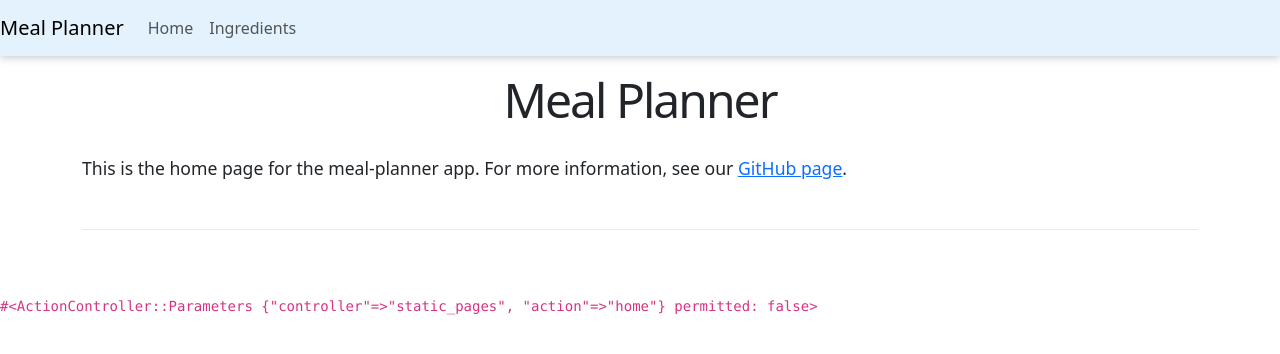
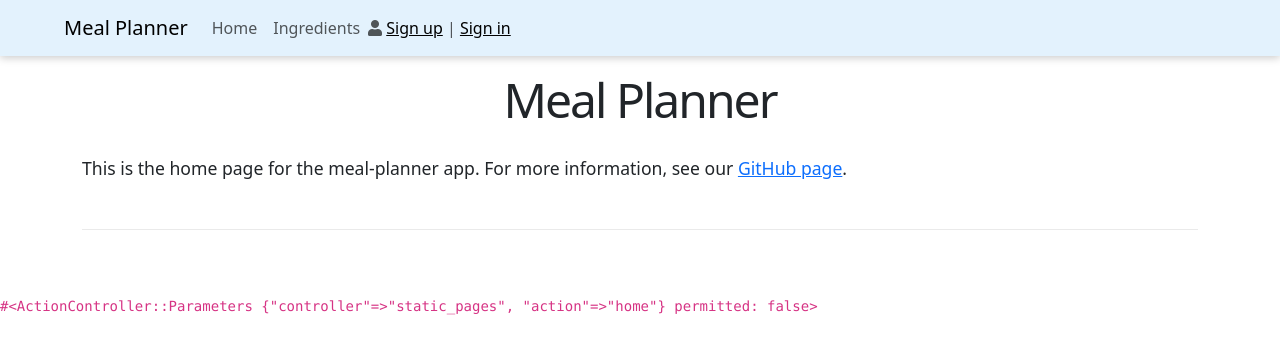
Before and after one commit to truggeri/meal-planner, a Rails app: page / in a window 1280 px wide. Shown: the top 354 px of the page. Run offline with Rails 7, Linux system fonts and the light colour scheme; style sheets or scripts are compiled from the project's sources; some libraries are stand-ins or nearby versions.

Commit message:
Tweaks to user info on header

```diff
--- a/app/assets/stylesheets/application.scss
+++ b/app/assets/stylesheets/application.scss
@@ -75,12 +75,12 @@ h1, h2, h3, h4, h5, h6 {
   /* header */
 
 .top-nav {
-    background-color: #e3f2fd;  // rgb(88, 131, 167); //#e3f2fd;
-    // #f88638;
-    // background-image: linear-gradient(to bottom right, #bf5700 0%, #bf5700 30%, #f88638 100%);
+    background-color: #e3f2fd;
     box-shadow: 0px 2px 8px #ccc;
     border-bottom: 0px;
     margin-bottom: 20px;
+    padding-left: 64px;
+    padding-right: 64px;
 
     nav {
       a {
--- a/app/views/layouts/_header.html.erb
+++ b/app/views/layouts/_header.html.erb
@@ -13,11 +13,20 @@
           <%= link_to("Ingredients", ingredients_path, { class: "nav-link" }) %>
         </li>
       </ul>
-      <% if user_signed_in? %>
-        <span class="navbar-text">
-          <% user_link_text = content_tag(:i, "", class: "fa fa-user").concat(" #{current_user.name}") %>
-          <%= link_to(user_link_text, edit_user_registration_path) %>
-        </span>
-      <% end %>
+      <span class="navbar-text">
+        <i class="fa fa-user"></i>
+        <% if user_signed_in? %>
+          <%=
+            user_link_text = " #{current_user.name}"
+            link_to(user_link_text, edit_user_registration_path)
+          %>
+          <%=
+            sign_out_text = content_tag(:i, "", class: "fa fa-sign-out-alt")
+            link_to(sign_out_text, destroy_user_session_path, method: :delete)
+          %>
+        <% else %>
+          <%= link_to("Sign up", new_user_registration_path) %> | <%= link_to("Sign in", new_user_session_path) %>
+        <% end %>
+      </span>
     </div>
   </nav>
```
